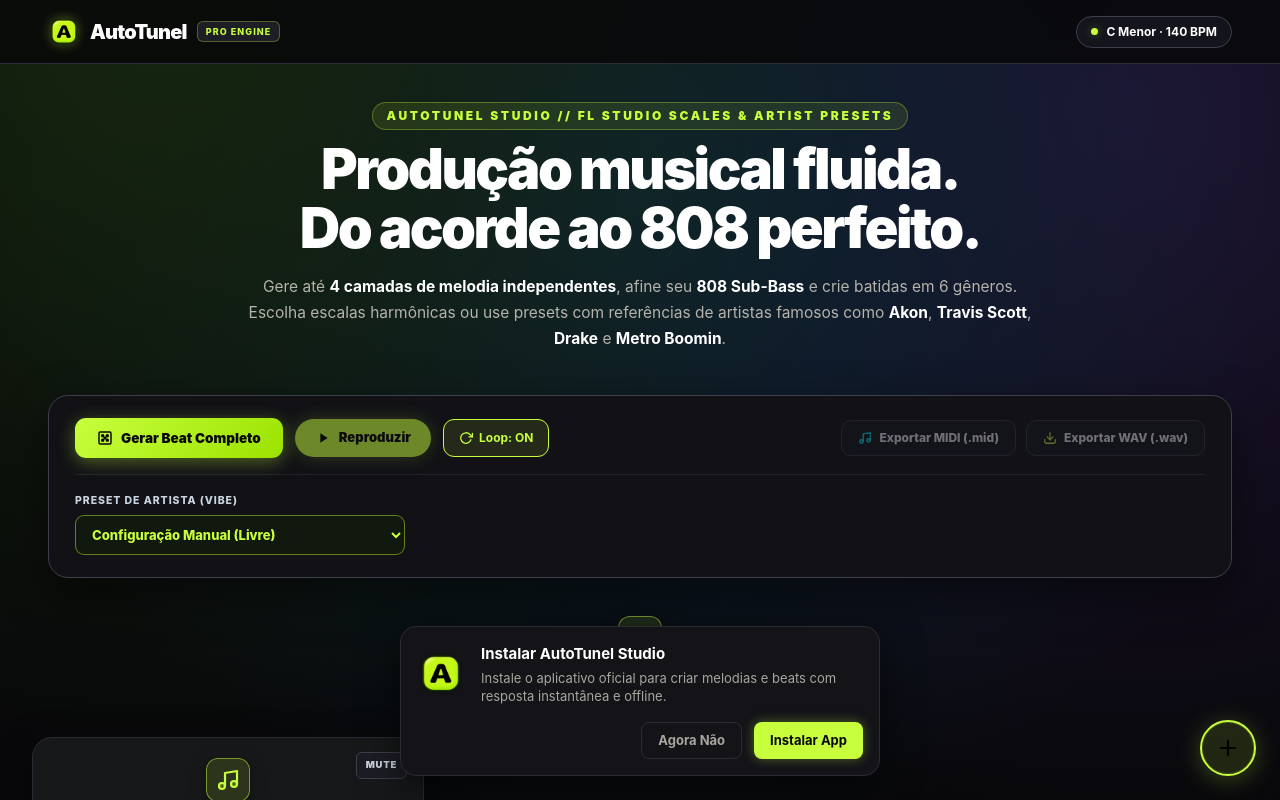
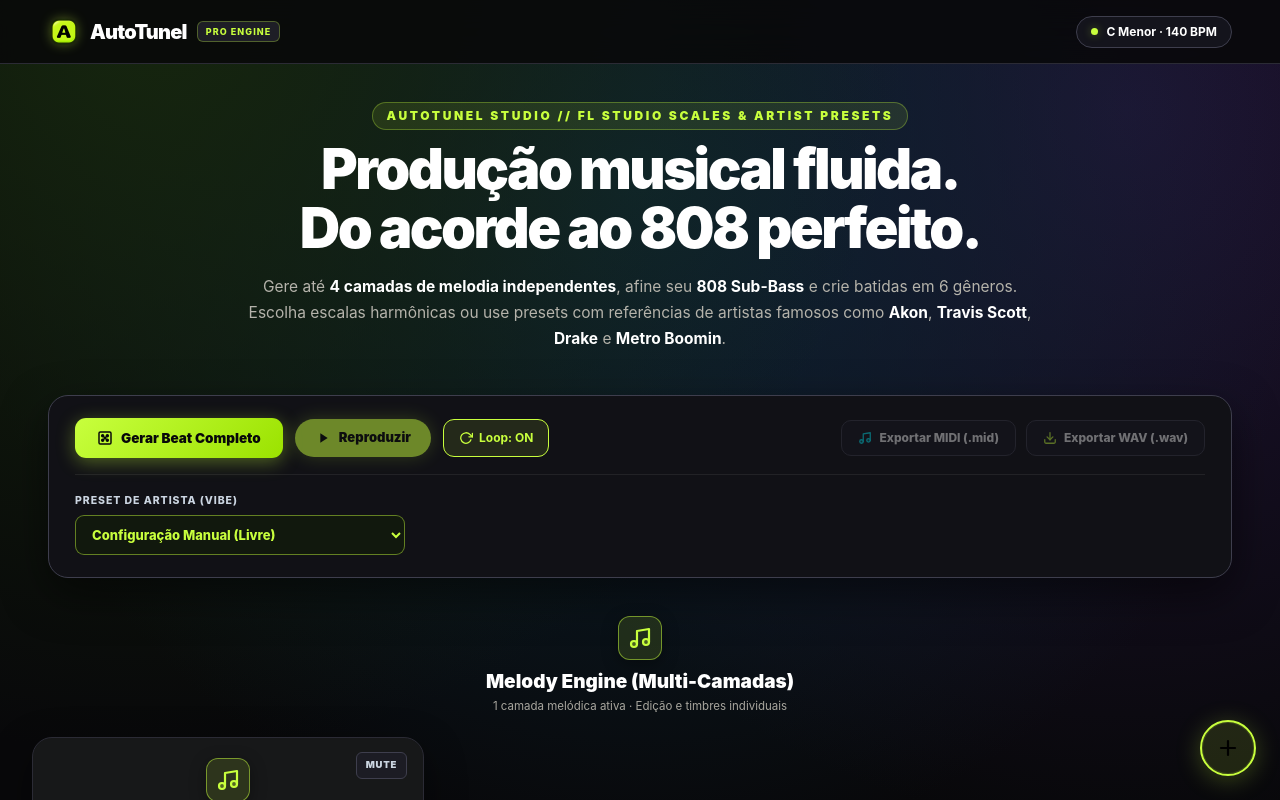
Before and after one commit to srGabrielx/AutoTunelPro, a Next.js app: page / in a window 1280 px wide. Shown: the top 800 px of the page. Built offline with nearby package versions, Linux system fonts and the light colour scheme.

Commit message:
fix(pwa): direct 1-click install prompt and remove manual download alert messages

```diff
--- a/app/layout.tsx
+++ b/app/layout.tsx
@@ -25,10 +25,6 @@
     <html lang="pt-BR" suppressHydrationWarning>
       <head>
         <link rel="apple-touch-icon" href="/logo.png" />
-      </head>
-      <body suppressHydrationWarning>
-        {children}
-        <InstallBanner />
         <script
           dangerouslySetInnerHTML={{
             __html: `
@@ -46,6 +42,10 @@
             `,
           }}
         />
+      </head>
+      <body suppressHydrationWarning>
+        {children}
+        <InstallBanner />
       </body>
     </html>
   );
--- a/components/InstallBanner.tsx
+++ b/components/InstallBanner.tsx
@@ -46,20 +46,20 @@
       setIsVisible(true);
     };
 
+    const handleAppInstalled = () => {
+      setIsVisible(false);
+      window.deferredPWAInstallPrompt = undefined;
+      sessionStorage.setItem("pwa_banner_dismissed", "true");
+    };
+
     window.addEventListener("pwa-prompt-ready", handlePromptReady);
     window.addEventListener("beforeinstallprompt", handleBeforeInstall);
-
-    // Show banner after short delay if not installed
-    const timer = setTimeout(() => {
-      if (!isStandalone && !sessionStorage.getItem("pwa_banner_dismissed")) {
-        setIsVisible(true);
-      }
-    }, 1500);
+    window.addEventListener("appinstalled", handleAppInstalled);
 
     return () => {
-      clearTimeout(timer);
       window.removeEventListener("pwa-prompt-ready", handlePromptReady);
       window.removeEventListener("beforeinstallprompt", handleBeforeInstall);
+      window.removeEventListener("appinstalled", handleAppInstalled);
     };
   }, []);
 
@@ -77,12 +77,9 @@
         console.error(err);
       }
     } else {
-      const isIOS = /iPad|iPhone|iPod/.test(navigator.userAgent);
-      if (isIOS) {
-        alert("Para instalar no iOS: toque no botão Compartilhar (⎋) do Safari e selecione 'Adicionar à Tela de Início' (+).");
-      } else {
-        alert("Para instalar: abra o menu do seu navegador (⋮) no topo e selecione 'Instalar aplicativo' ou 'Adicionar à tela inicial'.");
-      }
+      // Direct silent close without intrusive manual alerts
+      setIsVisible(false);
+      sessionStorage.setItem("pwa_banner_dismissed", "true");
     }
   };
 
```
